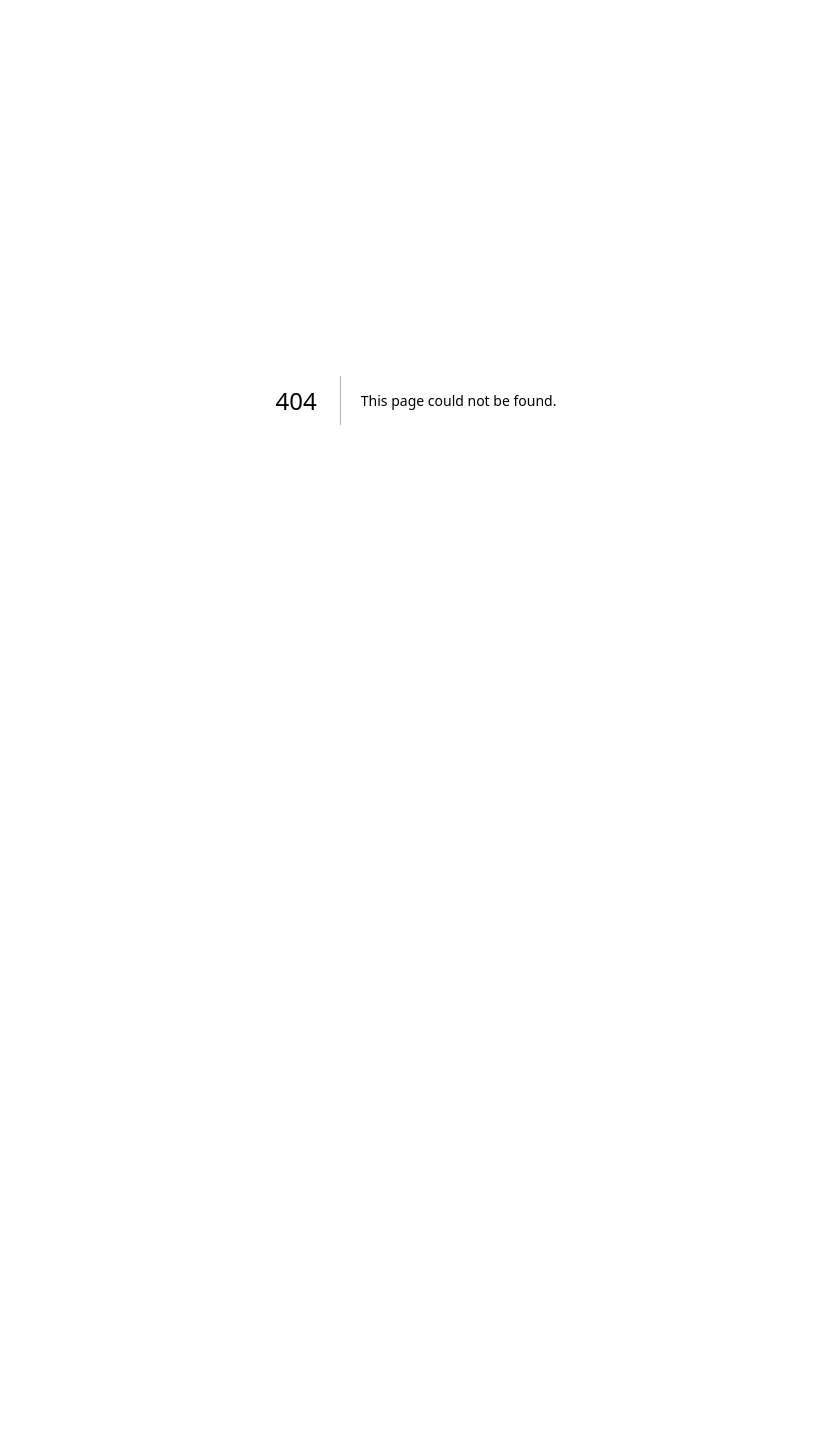
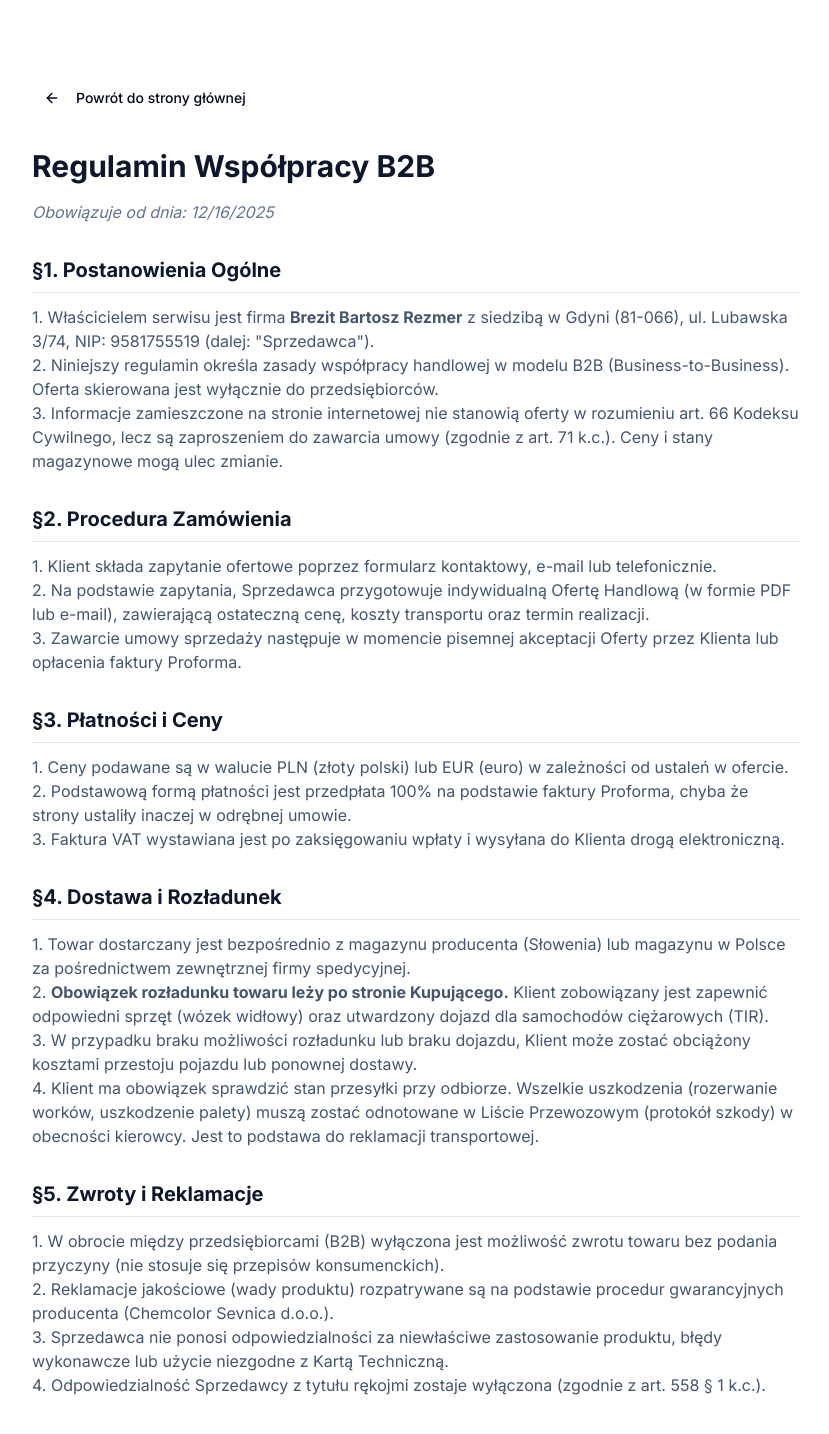
Before and after one commit to Rezmii/wylewki-landing, a Next.js app: page /regulamin in a window 1280 px wide. Before the commit this address had no page. Shown: the top 1434 px of the page, without its empty margins (224-1053 px from the left). Before the commit the page ends 800 px from the top, so only its background shows below. Built offline with nearby package versions, Linux system fonts and the light colour scheme.

Commit message:
uzupelnienie stopki i regulaminow

```diff
--- a/app/page.tsx
+++ b/app/page.tsx
@@ -645,9 +645,14 @@ export default function Home() {
                         <CheckCircle2 className="h-4 w-4 text-green-300" />
                         Karta Techniczna (TDS) + MSDS
                       </li>
-                      <li className="flex items-center gap-2">
-                        <CheckCircle2 className="h-4 w-4 text-green-300" />
-                        Case Study: Toi Toi Polska
+                      <li className="flex items-start gap-2">
+                        <CheckCircle2 className="h-4 w-4 text-green-300 mt-0.5 shrink-0" />
+                        <span>
+                          Case Study Toi Toi:{" "}
+                          <span className="text-white font-medium opacity-90">
+                            Wariant z płatkami dekoracyjnymi
+                          </span>
+                        </span>
                       </li>
                       <li className="flex items-center gap-2">
                         <CheckCircle2 className="h-4 w-4 text-green-300" />
@@ -875,28 +880,28 @@ export default function Home() {
               <ul className="space-y-4">
                 <li>
                   <a
-                    href="tel:+48000000000"
+                    href="tel:+48724537326"
                     className="flex items-center gap-3 text-slate-600 hover:text-blue-600 transition-colors"
                   >
                     <Phone className="h-5 w-5 text-blue-600" />
-                    <span>+48 [Twój Numer]</span>
+                    <span>+48 724 537 326</span>
                   </a>
                 </li>
                 <li>
                   <a
-                    href="mailto:kontakt@twojafirma.pl"
+                    href="mailto:bartoszrezmer20@gmail.com"
                     className="flex items-center gap-3 text-slate-600 hover:text-blue-600 transition-colors"
                   >
                     <Mail className="h-5 w-5 text-blue-600" />
-                    <span>kontakt@[twojadomena].pl</span>
+                    <span>bartoszrezmer20@gmail.com</span>
                   </a>
                 </li>
                 <li className="flex items-start gap-3 text-slate-600">
                   <MapPin className="h-5 w-5 text-blue-600 shrink-0" />
                   <span>
-                    [Twoja Ulica i Numer]
+                    Lubawska 3/74
                     <br />
-                    [Kod pocztowy] [Miasto]
+                    81-066 Gdynia
                   </span>
                 </li>
               </ul>
@@ -907,18 +912,11 @@ export default function Home() {
               <h4 className="font-bold text-slate-900 mb-6">Dane firmy</h4>
               <ul className="space-y-4 text-sm text-slate-500">
                 <li className="font-medium text-slate-900">
-                  [PEŁNA NAZWA TWOJEJ JDG]
+                  Brezit Bartosz Rezmer
                 </li>
                 <li className="flex items-center gap-2">
                   <FileText className="h-4 w-4" />
-                  NIP: [Twój NIP]
-                </li>
-                {/* Opcjonalnie REGON lub KRS jeśli masz */}
-                {/* <li>REGON: 000000000</li> */}
-                <li className="mt-4">
-                  Bank: [Nazwa Banku]
-                  <br />
-                  Nr konta: [XX XXXX XXXX ...]
+                  NIP: 9581755519
                 </li>
               </ul>
             </div>
@@ -927,7 +925,7 @@ export default function Home() {
           {/* Pasek Dolny: Copyright i Linki Prawne */}
           <div className="pt-8 border-t border-slate-200 flex flex-col md:flex-row justify-between items-center gap-4 text-sm text-slate-500">
             <p>
-              &copy; {new Date().getFullYear()} [Twoja Nazwa Firmy]. Wszelkie
+              &copy; {new Date().getFullYear()} Brezit Bartosz Rezmer. Wszelkie
               prawa zastrzeżone.
             </p>
             <div className="flex gap-6">
@@ -937,7 +935,10 @@ export default function Home() {
               >
                 Polityka Prywatności
               </Link>
-              <Link href="#" className="hover:text-slate-900 transition-colors">
+              <Link
+                href="/regulamin"
+                className="hover:text-slate-900 transition-colors"
+              >
                 Regulamin
               </Link>
             </div>
--- a/app/polityka-prywatnosci/page.tsx
+++ b/app/polityka-prywatnosci/page.tsx
@@ -20,7 +20,7 @@ export default function PrivacyPolicy() {
         </div>
 
         <h1 className="text-3xl font-bold text-slate-900 mb-8">
-          Polityka Prywatności
+          Polityka Prywatności i Plików Cookies
         </h1>
 
         <div className="prose prose-slate max-w-none text-slate-600 space-y-6">
@@ -35,44 +35,107 @@ export default function PrivacyPolicy() {
             </h2>
             <p>
               Administratorem danych osobowych jest firma{" "}
-              <strong>[TU WPISZ SWOJĄ NAZWĘ JDG]</strong> z siedzibą w{" "}
-              <strong>[TWOJE MIASTO]</strong>, przy ulicy{" "}
-              <strong>[TWOJA ULICA]</strong>, posiadająca NIP:{" "}
-              <strong>[TWÓJ NIP]</strong>.
+              <strong>Brezit Bartosz Rezmer</strong> z siedzibą w{" "}
+              <strong>Gdyni (81-066)</strong>, przy ulicy{" "}
+              <strong>Lubawska 3/74</strong>, posiadająca NIP:{" "}
+              <strong>9581755519</strong>.
             </p>
           </section>
 
           <section>
             <h2 className="text-xl font-bold text-slate-900 mb-2">
-              2. Jakie dane zbieramy?
+              2. Cele i podstawy przetwarzania
+            </h2>
+            <p>Przetwarzamy Twoje dane w następujących celach:</p>
+            <ul className="list-disc pl-5 space-y-1">
+              <li>
+                <strong>Realizacja zamówienia i umowy B2B</strong> (art. 6 ust.
+                1 lit. b RODO).
+              </li>
+              <li>
+                <strong>
+                  Wystawienie faktury i spełnienie obowiązków księgowych
+                </strong>{" "}
+                (art. 6 ust. 1 lit. c RODO).
+              </li>
+              <li>
+                <strong>Kontakt w sprawie oferty</strong> na Twoje żądanie (art.
+                6 ust. 1 lit. b RODO).
+              </li>
+              <li>
+                <strong>Dochodzenie roszczeń i obrona przed nimi</strong> (art.
+                6 ust. 1 lit. f RODO).
+              </li>
+            </ul>
+          </section>
+
+          <section>
+            <h2 className="text-xl font-bold text-slate-900 mb-2">
+              3. Odbiorcy danych
             </h2>
             <p>
-              Zbieramy dane podane dobrowolnie w formularzu kontaktowym: Imię,
-              Nazwisko, adres e-mail, numer telefonu oraz nazwę firmy.
+              Twoje dane mogą być przekazywane podmiotom technicznym, które
+              umożliwiają nam działanie, np.:
+            </p>
+            <ul className="list-disc pl-5 space-y-1">
+              <li>Dostawca hostingu i serwera (Vercel Inc.),</li>
+              <li>Dostawca poczty elektronicznej,</li>
+              <li>Biuro rachunkowe (w przypadku wystawienia faktury),</li>
+              <li>Firmy spedycyjne i kurierskie (w celu dostawy towaru).</li>
+            </ul>
+          </section>
+
+          <section>
+            <h2 className="text-xl font-bold text-slate-900 mb-2">
+              4. Czas przechowywania danych
+            </h2>
+            <p>
+              Dane związane z realizacją zamówień i fakturami będą przechowywane
+              przez okres <strong>5 lat</strong>, licząc od końca roku
+              kalendarzowego, w którym upłynął termin płatności podatku (wymóg
+              ordynacji podatkowej). Dane z zapytań ofertowych, które nie
+              zakończyły się sprzedażą, usuwamy po 1 roku.
             </p>
           </section>
 
           <section>
             <h2 className="text-xl font-bold text-slate-900 mb-2">
-              3. Cel przetwarzania
+              5. Prawa Użytkownika
             </h2>
-            <p>Twoje dane są przetwarzane wyłącznie w celu:</p>
+            <p>Masz prawo do:</p>
             <ul className="list-disc pl-5 space-y-1">
-              <li>Udzielenia odpowiedzi na przesłane zapytanie ofertowe.</li>
-              <li>Przygotowania wyceny produktów.</li>
-              <li>Ewentualnej realizacji zamówienia.</li>
+              <li>
+                Dostępu do treści swoich danych oraz otrzymania ich kopii,
+              </li>
+              <li>Sprostowania (poprawiania) swoich danych,</li>
+              <li>Usunięcia danych ("prawo do bycia zapomnianym"),</li>
+              <li>Ograniczenia przetwarzania,</li>
+              <li>
+                Wniesienia skargi do Prezesa Urzędu Ochrony Danych Osobowych
+                (UODO), jeśli uznasz, że przetwarzanie narusza przepisy RODO.
+              </li>
             </ul>
           </section>
 
-          {/* Tutaj możesz dokleić resztę standardowej formułki z internetu */}
+          <section>
+            <h2 className="text-xl font-bold text-slate-900 mb-2">
+              6. Pliki Cookies
+            </h2>
+            <p>
+              Serwis wykorzystuje pliki cookies w celach technicznych
+              (niezbędnych do działania strony) oraz analitycznych. Możesz w
+              każdej chwili zmienić ustawienia cookies w swojej przeglądarce
+              internetowej.
+            </p>
+          </section>
 
           <section>
             <h2 className="text-xl font-bold text-slate-900 mb-2">
-              4. Kontakt
+              7. Kontakt
             </h2>
             <p>
-              W sprawach związanych z ochroną danych możesz skontaktować się z
-              nami pod adresem: <strong>[TWÓJ EMAIL]</strong>.
+              W sprawach RODO prosimy o kontakt pod adresem:{" "}
+              <strong>bartoszrezmer20@gmail.com</strong>.
             </p>
           </section>
         </div>
--- /dev/null
+++ b/app/regulamin/page.tsx
@@ -0,0 +1,137 @@
+import Link from "next/link";
+import { Button } from "@/components/ui/button";
+import { ArrowLeft } from "lucide-react";
+
+export default function TermsOfService() {
+  return (
+    <main className="min-h-screen bg-white py-20 px-6">
+      <div className="max-w-3xl mx-auto">
+        {/* Przycisk powrotu */}
+        <div className="mb-8">
+          <Link href="/">
+            <Button
+              variant="ghost"
+              className="pl-0 hover:bg-transparent hover:text-blue-600"
+            >
+              <ArrowLeft className="mr-2 h-4 w-4" />
+              Powrót do strony głównej
+            </Button>
+          </Link>
+        </div>
+
+        <h1 className="text-3xl font-bold text-slate-900 mb-4">
+          Regulamin Współpracy B2B
+        </h1>
+        <p className="text-slate-500 mb-8 italic">
+          Obowiązuje od dnia: {new Date().toLocaleDateString()}
+        </p>
+
+        <div className="prose prose-slate max-w-none text-slate-600 space-y-8">
+          <section>
+            <h2 className="text-xl font-bold text-slate-900 mb-3 border-b border-slate-200 pb-2">
+              §1. Postanowienia Ogólne
+            </h2>
+            <p>
+              1. Właścicielem serwisu jest firma{" "}
+              <strong>Brezit Bartosz Rezmer</strong> z siedzibą w Gdyni
+              (81-066), ul. Lubawska 3/74, NIP: 9581755519 (dalej:
+              "Sprzedawca").
+              <br />
+              2. Niniejszy regulamin określa zasady współpracy handlowej w
+              modelu B2B (Business-to-Business). Oferta skierowana jest
+              wyłącznie do przedsiębiorców.
+              <br />
+              3. Informacje zamieszczone na stronie internetowej nie stanowią
+              oferty w rozumieniu art. 66 Kodeksu Cywilnego, lecz są
+              zaproszeniem do zawarcia umowy (zgodnie z art. 71 k.c.). Ceny i
+              stany magazynowe mogą ulec zmianie.
+            </p>
+          </section>
+
+          <section>
+            <h2 className="text-xl font-bold text-slate-900 mb-3 border-b border-slate-200 pb-2">
+              §2. Procedura Zamówienia
+            </h2>
+            <p>
+              1. Klient składa zapytanie ofertowe poprzez formularz kontaktowy,
+              e-mail lub telefonicznie.
+              <br />
+              2. Na podstawie zapytania, Sprzedawca przygotowuje indywidualną
+              Ofertę Handlową (w formie PDF lub e-mail), zawierającą ostateczną
+              cenę, koszty transportu oraz termin realizacji.
+              <br />
+              3. Zawarcie umowy sprzedaży następuje w momencie pisemnej
+              akceptacji Oferty przez Klienta lub opłacenia faktury Proforma.
+            </p>
+          </section>
+
+          <section>
+            <h2 className="text-xl font-bold text-slate-900 mb-3 border-b border-slate-200 pb-2">
+              §3. Płatności i Ceny
+            </h2>
+            <p>
+              1. Ceny podawane są w walucie PLN (złoty polski) lub EUR (euro) w
+              zależności od ustaleń w ofercie.
+              <br />
+              2. Podstawową formą płatności jest przedpłata 100% na podstawie
+              faktury Proforma, chyba że strony ustaliły inaczej w odrębnej
+              umowie.
+              <br />
+              3. Faktura VAT wystawiana jest po zaksięgowaniu wpłaty i wysyłana
+              do Klienta drogą elektroniczną.
+            </p>
+          </section>
+
+          <section>
+            <h2 className="text-xl font-bold text-slate-900 mb-3 border-b border-slate-200 pb-2">
+              §4. Dostawa i Rozładunek
+            </h2>
+            <p>
+              1. Towar dostarczany jest bezpośrednio z magazynu producenta
+              (Słowenia) lub magazynu w Polsce za pośrednictwem zewnętrznej
+              firmy spedycyjnej.
+              <br />
+              2.{" "}
+              <strong>
+                Obowiązek rozładunku towaru leży po stronie Kupującego.
+              </strong>{" "}
+              Klient zobowiązany jest zapewnić odpowiedni sprzęt (wózek widłowy)
+              oraz utwardzony dojazd dla samochodów ciężarowych (TIR).
+              <br />
+              3. W przypadku braku możliwości rozładunku lub braku dojazdu,
+              Klient może zostać obciążony kosztami przestoju pojazdu lub
+              ponownej dostawy.
+              <br />
+              4. Klient ma obowiązek sprawdzić stan przesyłki przy odbiorze.
+              Wszelkie uszkodzenia (rozerwanie worków, uszkodzenie palety) muszą
+              zostać odnotowane w Liście Przewozowym (protokół szkody) w
+              obecności kierowcy. Jest to podstawa do reklamacji transportowej.
+            </p>
+          </section>
+
+          <section>
+            <h2 className="text-xl font-bold text-slate-900 mb-3 border-b border-slate-200 pb-2">
+              §5. Zwroty i Reklamacje
+            </h2>
+            <p>
+              1. W obrocie między przedsiębiorcami (B2B) wyłączona jest
+              możliwość zwrotu towaru bez podania przyczyny (nie stosuje się
+              przepisów konsumenckich).
+              <br />
+              2. Reklamacje jakościowe (wady produktu) rozpatrywane są na
+              podstawie procedur gwarancyjnych producenta (Chemcolor Sevnica
+              d.o.o.).
+              <br />
+              3. Sprzedawca nie ponosi odpowiedzialności za niewłaściwe
+              zastosowanie produktu, błędy wykonawcze lub użycie niezgodne z
+              Kartą Techniczną.
+              <br />
+              4. Odpowiedzialność Sprzedawcy z tytułu rękojmi zostaje wyłączona
+              (zgodnie z art. 558 § 1 k.c.).
+            </p>
+          </section>
+        </div>
+      </div>
+    </main>
+  );
+}
```
